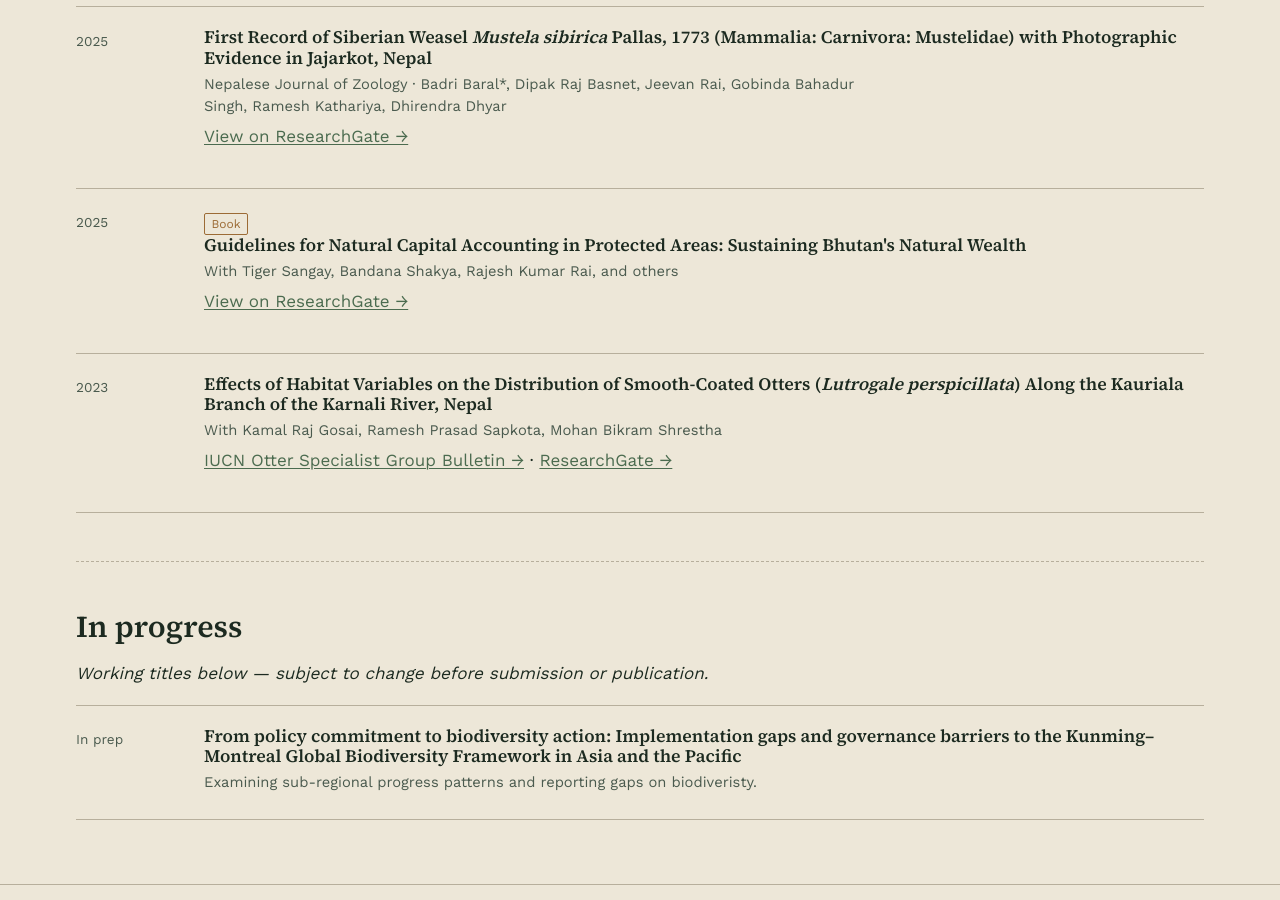
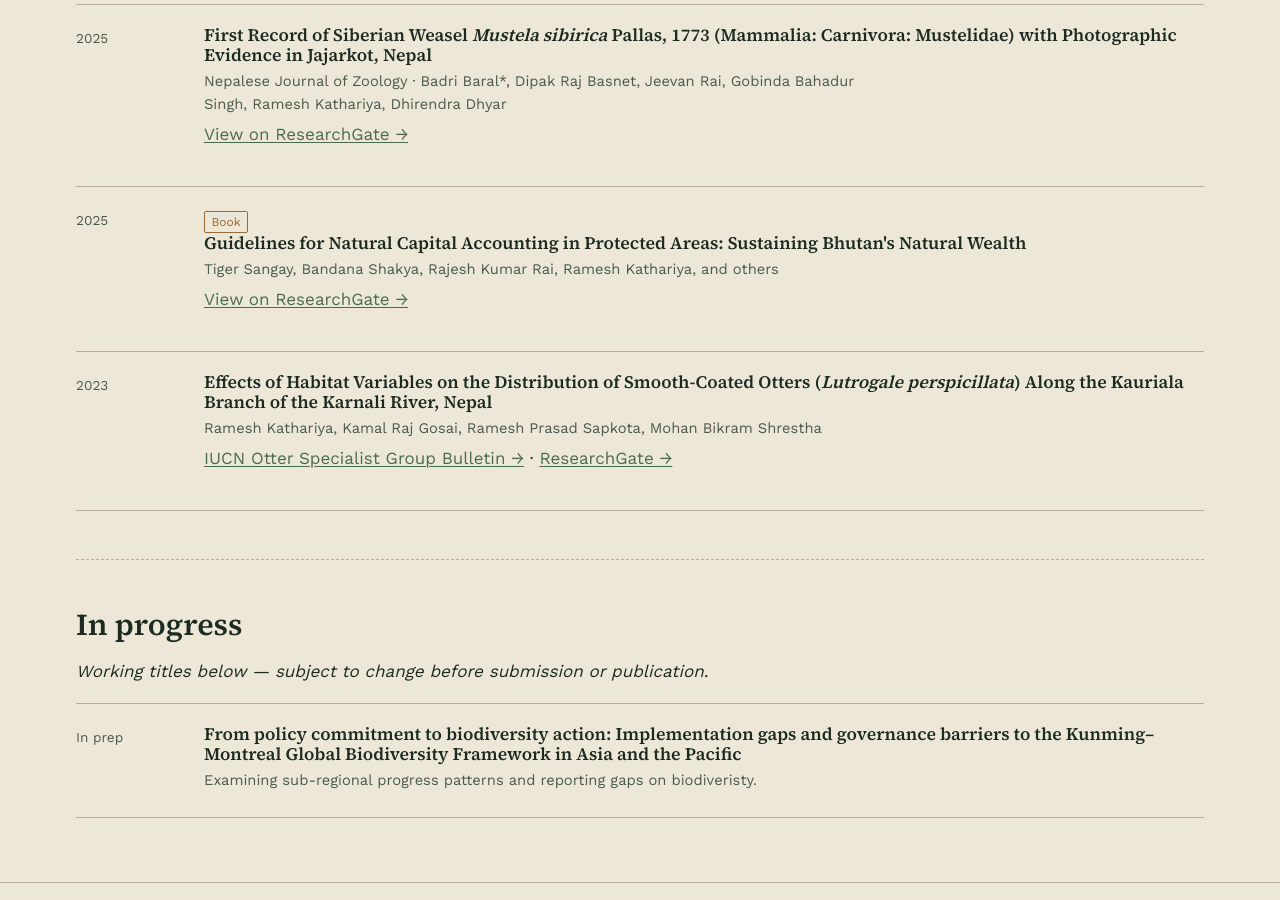
Before and after one commit to ramesh-kathariya/ramesh-kathariya.github.io, a Jekyll site: the page built from research.md, in a window 1280 px wide and 900 px high, scrolled down 1119 px. Built offline with Jekyll 4.4.1, drawn with Linux system fonts in a browser that asks for light colours; some of the changed lines change nothing that is shown; some of the changed text lies outside the part shown.

Commit message:
Refactor publication entries in research.md
Updated publication details including titles, metadata, and links.

```diff
--- a/research.md
+++ b/research.md
@@ -14,14 +14,14 @@
 <ul class="pub-list">
 
   <li class="pub">
-    <div class="pub_date">2026</div>
+    <div class="pub__date">2026</div>
     <div>
-      <h3 class="pub_title">Determinants of Smooth‐coated Otter (<em>Lutrogale perspicillata</em>) Latrine Occurrence and Diet in the Karnali River, Nepal</h3>
-      <p class="pub_meta">Ecology and Evolution - Wiley . Ramesh Kathariya, Ramesh Prasad Sapkota*, Rajesh Sada, Aashish Kapali, Maheshwor Kathariya, Kanchan Thapa</p>
-      <p><a href="https://www.researchgate.net/publication/414829039_Determinants_of_Smooth-coated_Otter_Lutrogale_perspicillata_Latrine_Occurrence_and_Diet_in_the_Karnali_River_Nepal">View on ReseachGate →</a></p>
+      <h3 class="pub__title">Determinants of Smooth‐coated Otter (<em>Lutrogale perspicillata</em>) Latrine Occurrence and Diet in the Karnali River, Nepal</h3>
+      <p class="pub__meta">Ecology and Evolution - Wiley . Ramesh Kathariya, Ramesh Prasad Sapkota*, Rajesh Sada, Aashish Kapali, Maheshwor Kathariya, Kanchan Thapa</p>
+      <p><a href="https://www.researchgate.net/publication/414829039_Determinants_of_Smooth-coated_Otter_Lutrogale_perspicillata_Latrine_Occurrence_and_Diet_in_the_Karnali_River_Nepal">View on ResearchGate →</a></p>
+      <p><a href="https://onlinelibrary.wiley.com/doi/10.1002/ece3.74322">View on Wiley Online Library →</a></p>
     </div>
   </li>
-
   <li class="pub">
     <div class="pub__date">2026</div>
     <div>
@@ -30,7 +30,6 @@
       <p><a href="https://www.researchgate.net/publication/413431312_Impact_of_Climate_Change_and_Integrated_Approach_to_Adaptation_Strategies_-_A_Case_Study_of_Nuwakot_District_Nepal">View on ResearchGate →</a></p>
     </div>
   </li>
-
   <li class="pub">
     <div class="pub__date">2025</div>
     <div>
@@ -55,7 +54,6 @@
       <p><a href="https://www.researchgate.net/publication/395129322_Known_western_range_of_Asiatic_golden_cat_extended_to_Jajarkot_Nepal">View on ResearchGate →</a></p>
     </div>
   </li>
-
   <li class="pub">
     <div class="pub__date">2025</div>
     <div>
@@ -64,22 +62,20 @@
       <p><a href="https://www.researchgate.net/publication/393666417_First_record_of_Siberian_weasel_Mustela_sibirica_Pallas_1773_Mammalia_Carnivora_Mustelidae_with_photographic_evidence_in_Jajarkot_Nepal">View on ResearchGate →</a></p>
     </div>
   </li>
-
   <li class="pub">
     <div class="pub__date">2025</div>
     <div>
       <span class="pub__tag">Book</span>
       <h3 class="pub__title">Guidelines for Natural Capital Accounting in Protected Areas: Sustaining Bhutan's Natural Wealth</h3>
-      <p class="pub__meta">With Tiger Sangay, Bandana Shakya, Rajesh Kumar Rai, and others</p>
+      <p class="pub__meta">Tiger Sangay, Bandana Shakya, Rajesh Kumar Rai, Ramesh Kathariya, and others</p>
       <p><a href="https://www.researchgate.net/publication/412818619_Guidelines_for_Natural_Capital_Accounting_in_Protected_Areas_Sustaining_Bhutan's_Natural_Wealth">View on ResearchGate →</a></p>
     </div>
   </li>
-
   <li class="pub">
     <div class="pub__date">2023</div>
     <div>
       <h3 class="pub__title">Effects of Habitat Variables on the Distribution of Smooth-Coated Otters (<em>Lutrogale perspicillata</em>) Along the Kauriala Branch of the Karnali River, Nepal</h3>
-      <p class="pub__meta">With Kamal Raj Gosai, Ramesh Prasad Sapkota, Mohan Bikram Shrestha</p>
+      <p class="pub__meta">Ramesh Kathariya, Kamal Raj Gosai, Ramesh Prasad Sapkota, Mohan Bikram Shrestha</p>
       <p>
         <a href="https://iucnosgbull.org/Volume40/Kathariya_et_al_2023.html">IUCN Otter Specialist Group Bulletin →</a> ·
         <a href="https://www.researchgate.net/publication/374260306_EFFECTS_OF_HABITAT_VARIABLES_ON_THE_DISTRIBUTION_OF_SMOOTH-COATED_OTTERS_Lutrogale_perspicillata_ALONG_THE_KAURIALA_BRANCH_OF_THE_KARNALI_RIVER_NEPAL">ResearchGate →</a>
```
